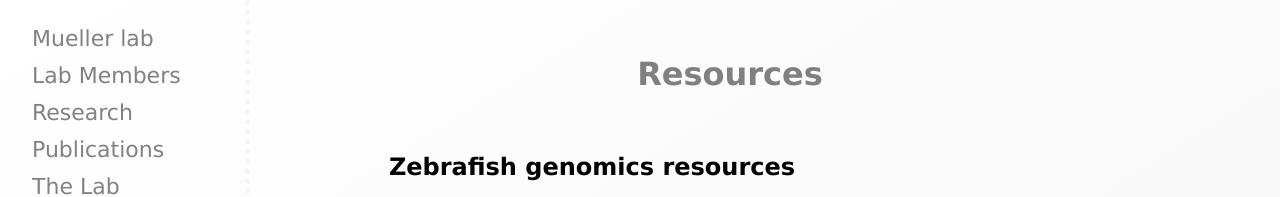
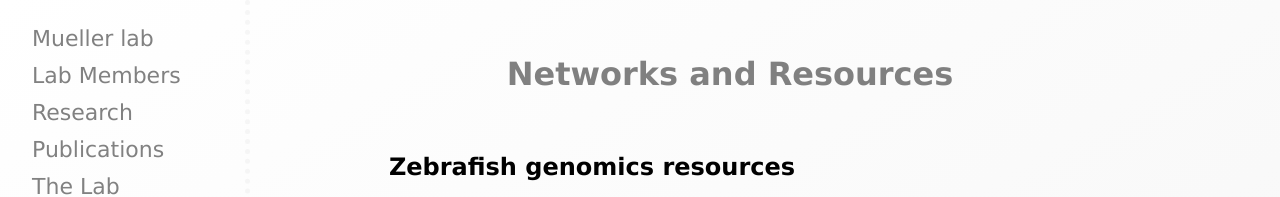
Before and after one commit to Muller-rna-Lab/mullerlab.github.io, a plain HTML site: page resources.html in a window 1280 px wide. Shown: the top 197 px of the page. Drawn offline with Linux system fonts and the light colour scheme.

Commit message:
Update resources.html

```diff
--- a/resources.html
+++ b/resources.html
@@ -13,7 +13,7 @@
 
 
 
-<h1>Resources</h1>
+<h1>Networks and Resources</h1>
 
 
 
```
